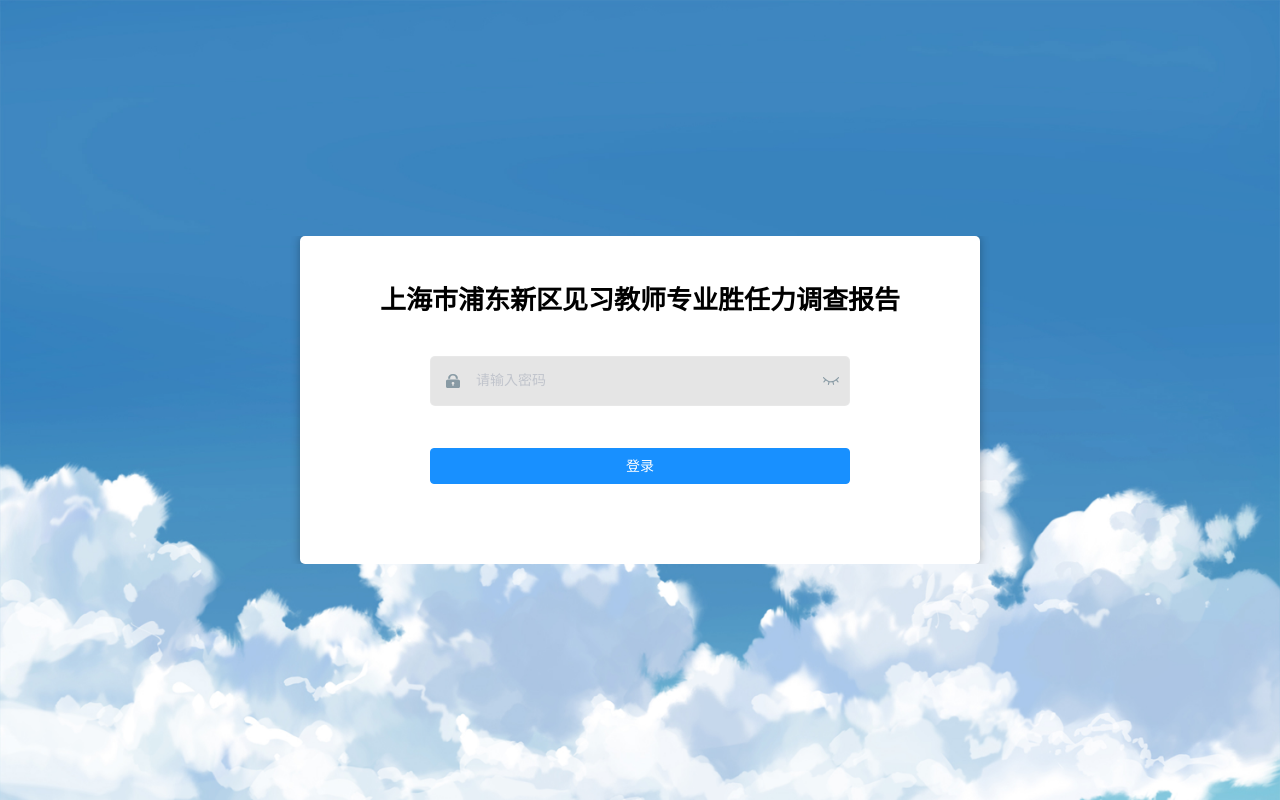
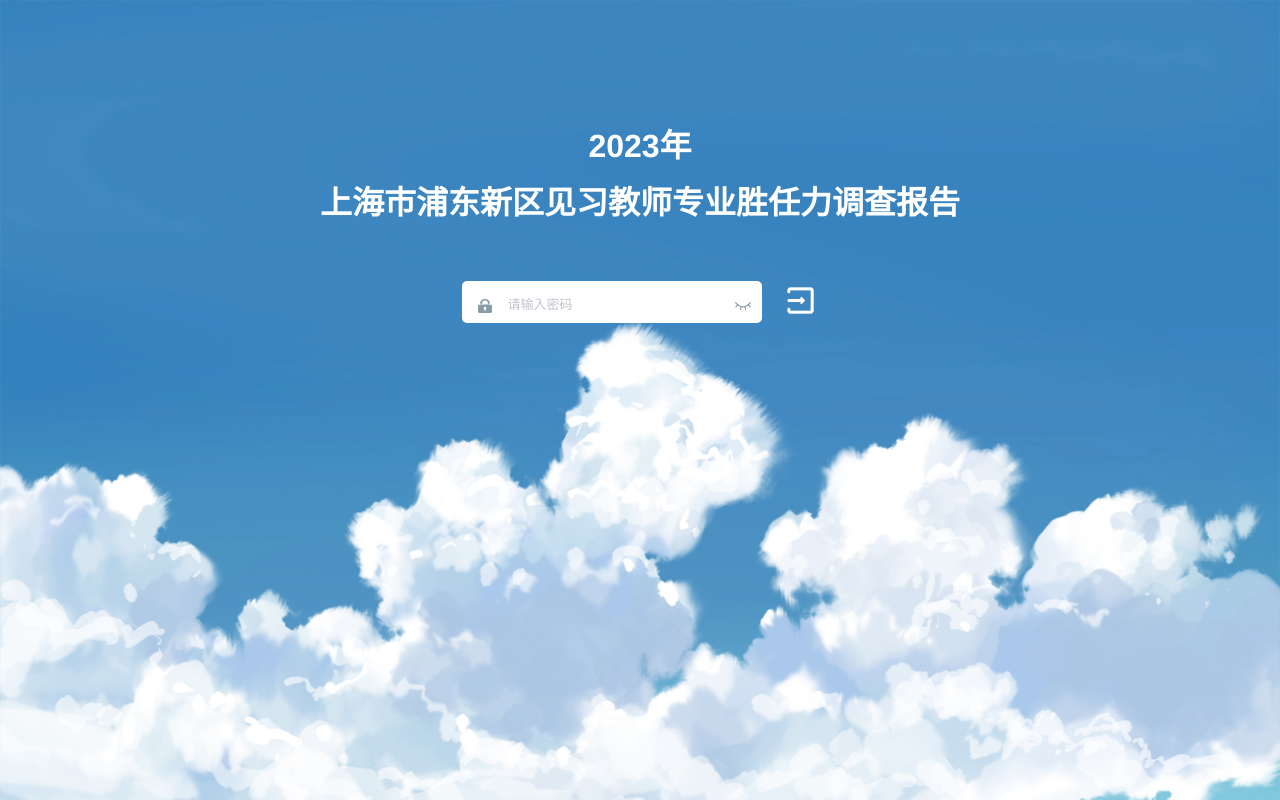
Before and after one commit to feelonewong/pdjspg_front, a Vue app: page /#/login in a window 1280 px wide. Built offline with nearby package versions, Linux system fonts and the light colour scheme.

Commit message:
update:第20节多态完成

```diff
--- a/src/constant/modules/preEdu_data.js
+++ b/src/constant/modules/preEdu_data.js
@@ -2158,5 +2158,4 @@ export const chart_obj_5 = {
   a: toSingleArr(tableData_5, 'selfReportedPassingRate'),
   b: toSingleArr(tableData_5, 'situationPassingRate')
 }
-console.log(chart_obj_5)
 export const chart_label_arr= toSingleArr(tableData_5, 'villagesAndTowns')
--- a/src/layout/components/AppMain.vue
+++ b/src/layout/components/AppMain.vue
@@ -16,7 +16,6 @@ export default {
       return this.$store.state.tagsView.cachedViews
     },
     key() {
-      console.log(this.$route.path)
       return this.$route.path
     }
   }
--- a/src/views/login/index.vue
+++ b/src/views/login/index.vue
@@ -10,31 +10,11 @@
     >
       <div class="login-wrapper">
         <div class="title-container">
-          <h3 class="title">上海市浦东新区见习教师专业胜任力调查报告</h3>
+          <h3 class="title">2023年</h3>
+          <h3 class="title last-title">上海市浦东新区见习教师专业胜任力调查报告</h3>
         </div>
-
-        <!-- <el-form-item prop="username" style="width: 420px;">
-          <span class="svg-container">
-            <svg-icon icon-class="user" />
-          </span>
-          <el-input
-            ref="username"
-            v-model="loginForm.username"
-            placeholder="Username"
-            name="username"
-            type="text"
-            tabindex="1"
-            autocomplete="on"
-          />
-        </el-form-item> -->
-
-        <el-tooltip
-          v-model="capsTooltip"
-          content="Caps lock is On"
-          placement="right"
-          manual
-        >
-          <el-form-item prop="password" style=" width: 420px;">
+        <div class="form-item-line">
+          <el-form-item prop="password" style=" width: 300px; height: 42px;">
             <span class="svg-container">
               <svg-icon icon-class="password" />
             </span>
@@ -46,6 +26,7 @@
               placeholder="请输入密码"
               name="password"
               tabindex="2"
+              size="small"
               autocomplete="on"
               @keyup.native="checkCapslock"
               @blur="capsTooltip = false"
@@ -57,26 +38,24 @@
               />
             </span>
           </el-form-item>
-        </el-tooltip>
-
-        <el-button
+          <el-form-item class="right-btn">
+            <!-- <el-button
           :loading="loading"
           type="primary"
-          style="width: 100%; margin-bottom: 30px; margin-top: 20px; width: 420px;"
-          @click.native.prevent="handleLogin"
           >登录</el-button
-        >
+        > -->
+        <img src="../../assets/login-btn.png"
+
+        @click="handleLogin"
+
+        alt="" style="width: 35px; margin-top: 10px;">
+
+          </el-form-item>
+
+        </div>
+
       </div>
     </el-form>
-
-    <el-dialog title="Or connect with" :visible.sync="showDialog">
-      Can not be simulated on local, so please combine you own business
-      simulation! ! !
-      <br />
-      <br />
-      <br />
-      <social-sign />
-    </el-dialog>
   </div>
 </template>
 
@@ -109,6 +88,7 @@ export default {
         username: "admin",
         password: "",
       },
+      imgSrc: '@/assets/login-btn.png',
       loginRules: {
         username: [
           { required: true, trigger: "blur", validator: validateUsername },
@@ -168,7 +148,6 @@ export default {
     handleLogin() {
       this.$refs.loginForm.validate((valid) => {
         if (valid) {
-          console.log(this.loginForm);
           if (this.loginForm.password !== "pdpx") {
             this.$message.error("当前密码不正确!");
             return false;
@@ -202,24 +181,6 @@ export default {
         return acc;
       }, {});
     },
-    // afterQRScan() {
-    //   if (e.key === 'x-admin-oauth-code') {
-    //     const code = getQueryObject(e.newValue)
-    //     const codeMap = {
-    //       wechat: 'code',
-    //       tencent: 'code'
-    //     }
-    //     const type = codeMap[this.auth_type]
-    //     const codeName = code[type]
-    //     if (codeName) {
-    //       this.$store.dispatch('LoginByThirdparty', codeName).then(() => {
-    //         this.$router.push({ path: this.redirect || '/' })
-    //       })
-    //     } else {
-    //       alert('第三方登录失败')
-    //     }
-    //   }
-    // }
   },
 };
 </script>
@@ -232,44 +193,32 @@ $bg: #283443;
 $light_gray: #000;
 $cursor: #000;
 
-@supports (-webkit-mask: none) and (not (cater-color: $cursor)) {
-  .login-container .el-input input {
-    color: $cursor;
-  }
-}
+
 
 /* reset element-ui css */
 .login-container {
   display: flex;
-  justify-content: center;
-  align-items: center;
+  padding-top: 10%;
   .el-input {
     display: inline-block;
-    height: 47px;
-    width: 85%;
-
+    height: 32px;
+    width: 55%;
     input {
-      background: transparent;
+      // background: transparent;
       border: 0px;
-      -webkit-appearance: none;
       border-radius: 0px;
       padding: 12px 5px 12px 15px;
       color: $light_gray;
-      height: 47px;
+      height: 32px;
       caret-color: $cursor;
-
-      &:-webkit-autofill {
-        box-shadow: 0 0 0px 1000px $bg inset !important;
-        -webkit-text-fill-color: $cursor !important;
-      }
     }
   }
 
   .el-form-item {
     border: 1px solid rgba(255, 255, 255, 0.1);
-    background: rgba(0, 0, 0, 0.1);
+    // background: rgba(0, 0, 0, 0.1);
+    background-color: #fff;
     border-radius: 5px;
-    color: red;
   }
 }
 </style>
@@ -278,6 +227,7 @@ $cursor: #000;
 $bg: #2d3a4b;
 $dark_gray: #889aa4;
 $light_gray: #eee;
+
 
 .login-container {
   min-height: 100%;
@@ -297,7 +247,12 @@ $light_gray: #eee;
     margin: 0 auto;
     overflow: hidden;
   }
-
+  .form-item-line {
+    display: flex;
+    align-items: center;
+    justify-content: center;
+    margin-top: 30px;
+  }
   .tips {
     font-size: 14px;
     color: #fff;
@@ -322,11 +277,11 @@ $light_gray: #eee;
     position: relative;
 
     .title {
-      font-size: 26px;
-      // color: $light_gray;
-      margin: 0px auto 40px auto;
+      font-size: 32px;
+      margin: 0px auto 20px auto;
       text-align: center;
       font-weight: bold;
+      color: #fff;
     }
   }
 
@@ -349,15 +304,13 @@ $light_gray: #eee;
     display: flex;
     flex-direction: column;
     align-items: center;
-    padding: 50px;
-    // padding-top: 30px;
-    // padding-bottom: 40px;
-    background-color: #fff;
     box-sizing: border-box;
-    border-radius: 5px;
-    // background-color: transparent;
-    box-shadow: 0 0 10px rgba(0, 0, 0, 0.3);
 
+  }
+  .right-btn{
+    margin-left: 20px;
+    background-color: transparent;
+    border: 1px solid #3984be;
   }
   @media only screen and (max-width: 470px) {
     .thirdparty-button {
```
Also changed, not shown: src/assets/login-btn.png (added).
